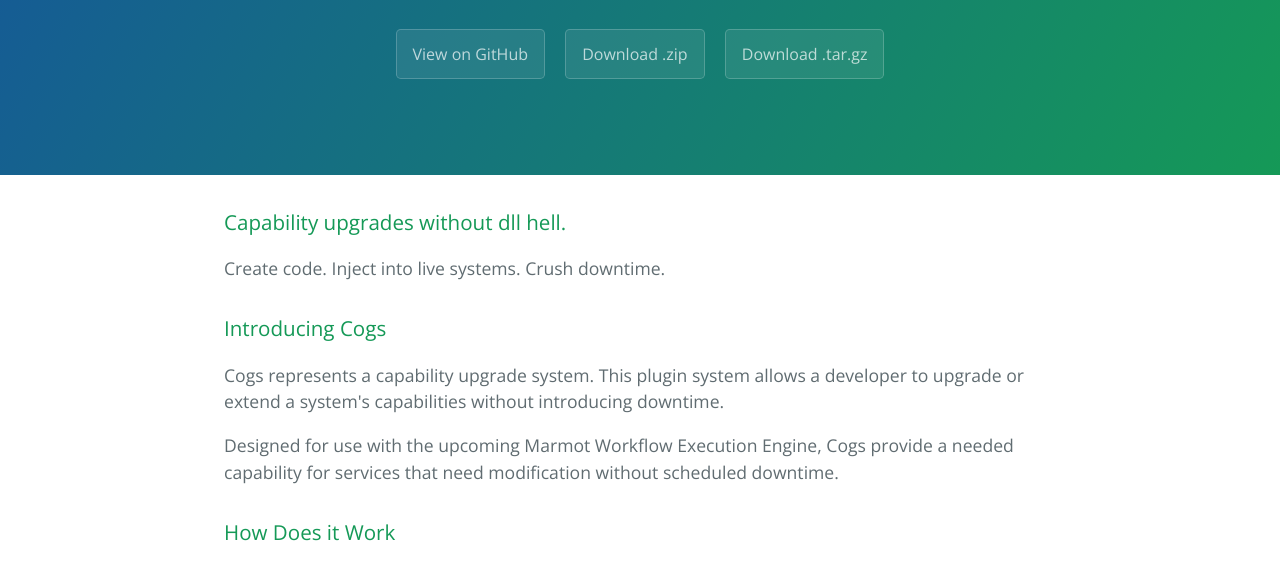
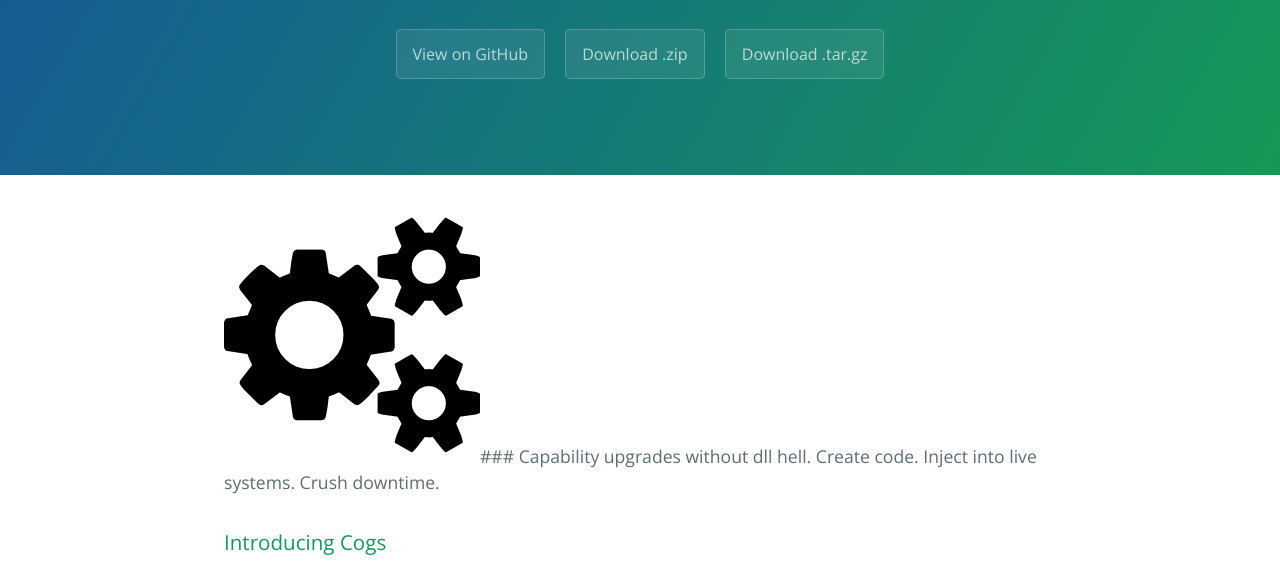
Before and after one commit to johnsiilver/cog, a plain HTML site: page index.html in a window 1280 px wide. Shown: the part 208-771 px from the top of the page. Drawn offline with nearby package versions, Linux system fonts and the light colour scheme.

Commit message:
Create gh-pages branch via GitHub

```diff
--- a/index.html
+++ b/index.html
@@ -19,10 +19,8 @@
     </section>
 
     <section class="main-content">
-      <h3>
-<a id="capability-upgrades-without-dll-hell" class="anchor" href="#capability-upgrades-without-dll-hell" aria-hidden="true"><span aria-hidden="true" class="octicon octicon-link"></span></a>Capability upgrades without dll hell.</h3>
-
-<p>Create code.  Inject into live systems.  Crush downtime.</p>
+      <p><img src="cogwheel.png" alt="">### Capability upgrades without dll hell.
+Create code.  Inject into live systems.  Crush downtime.</p>
 
 <h3>
 <a id="introducing-cogs" class="anchor" href="#introducing-cogs" aria-hidden="true"><span aria-hidden="true" class="octicon octicon-link"></span></a>Introducing Cogs</h3>
--- a/params.json
+++ b/params.json
@@ -1,6 +1,6 @@
 {
   "name": "Cogs",
   "tagline": "Service Capability Upgrade System",
-  "body": "### Capability upgrades without dll hell. \r\nCreate code.  Inject into live systems.  Crush downtime.\r\n\r\n### Introducing Cogs\r\nCogs represents a capability upgrade system.  This plugin system allows a developer to upgrade or extend a system's capabilities without introducing downtime.\r\n\r\nDesigned for use with the upcoming Marmot Workflow Execution Engine, Cogs provide a needed capability for services that need modification without scheduled downtime.\r\n\r\n### How Does it Work\r\nCogs are built on Google's GRPC framework.  The Cog client library allows mounting and un-mounting of Cog plugins that run a specialized GRPC service.  This service can only be communicated with by the Cog client that created it.  \r\n\r\nThe Cogs client library can detect when the source binary of a Cog is changed and upgrade the running Cog to the new version at any time.  Existing connection will bleed off while the new Cog begins processing new requests.\r\n\r\n### Authors and Contributors\r\nJohn Doak (@johnsiilver)",
+  "body": "![](cogwheel.png)### Capability upgrades without dll hell. \r\nCreate code.  Inject into live systems.  Crush downtime.\r\n\r\n### Introducing Cogs\r\nCogs represents a capability upgrade system.  This plugin system allows a developer to upgrade or extend a system's capabilities without introducing downtime.\r\n\r\nDesigned for use with the upcoming Marmot Workflow Execution Engine, Cogs provide a needed capability for services that need modification without scheduled downtime.\r\n\r\n### How Does it Work\r\nCogs are built on Google's GRPC framework.  The Cog client library allows mounting and un-mounting of Cog plugins that run a specialized GRPC service.  This service can only be communicated with by the Cog client that created it.  \r\n\r\nThe Cogs client library can detect when the source binary of a Cog is changed and upgrade the running Cog to the new version at any time.  Existing connection will bleed off while the new Cog begins processing new requests.\r\n\r\n### Authors and Contributors\r\nJohn Doak (@johnsiilver)",
   "note": "Don't delete this file! It's used internally to help with page regeneration."
 }
```
